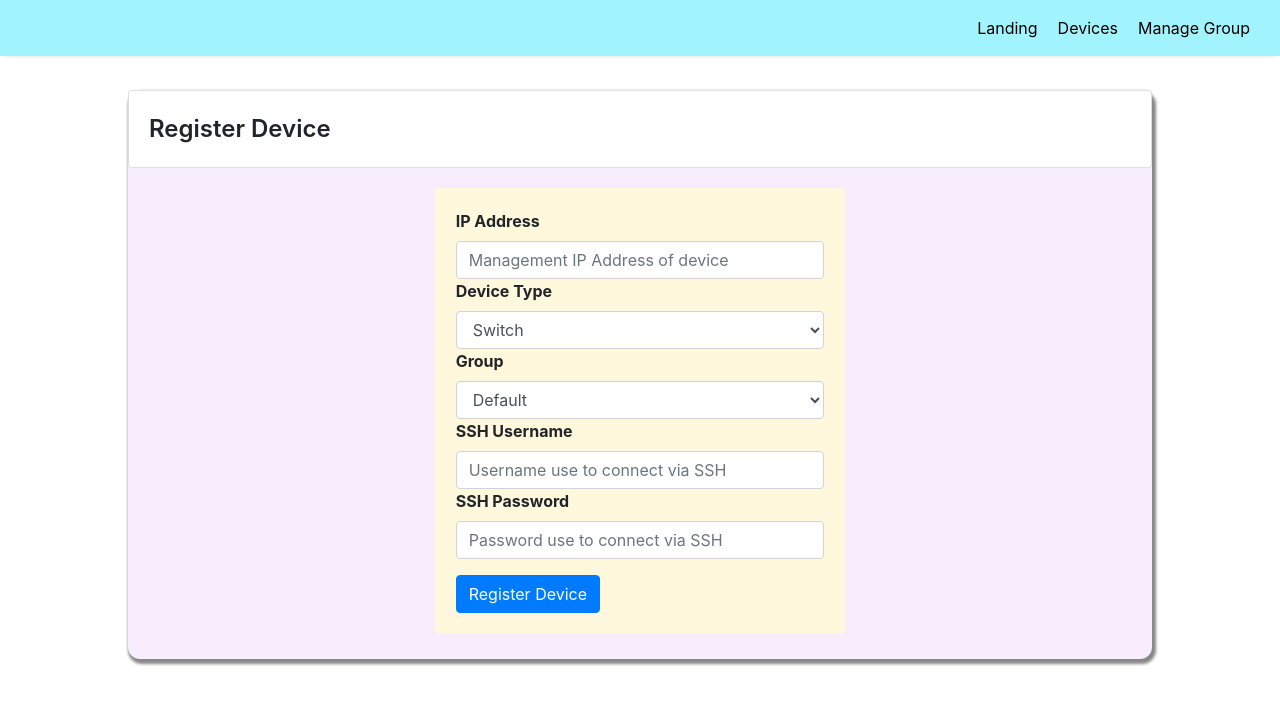
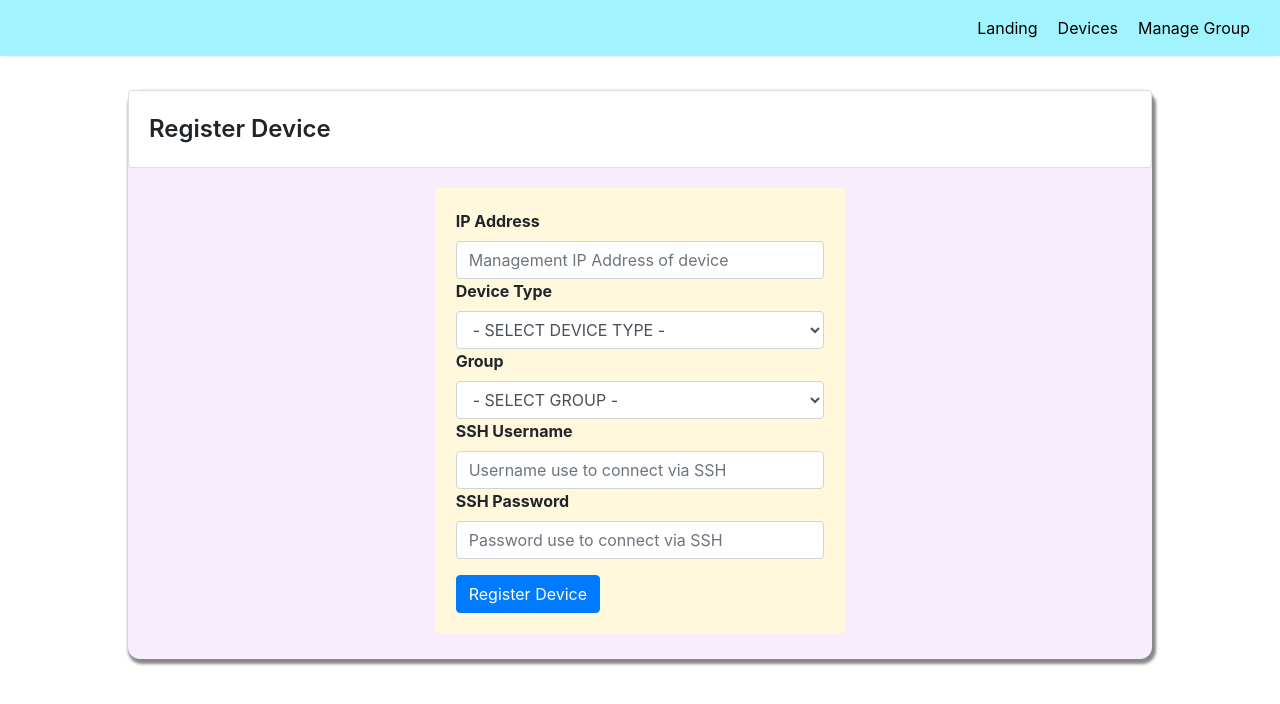
Before and after one commit to 158Alfetta/NPA-AS-1, a React (Create React App) app in the folder web/frontend/: page /registerdevice in a window 1280 px wide. Shown: the top 704 px of the page. Built offline with nearby package versions, Linux system fonts and the light colour scheme.

Commit message:
update form

```diff
--- a/web/frontend/src/components/DeviceDetail/DeviceDetail.js
+++ b/web/frontend/src/components/DeviceDetail/DeviceDetail.js
@@ -11,12 +11,16 @@ const DeviceDetail = () => {
         <Card>
           <Card.Header as="h4">Device Detail</Card.Header>
           <Card.Body>
-            <Card.Title>Hostname</Card.Title>
+            <Card.Title>Hostname </Card.Title>
             <Card.Text>
               <Row>
                 <Col>Device Type: </Col>
                 <Col>Group: </Col>
                 <Col>IP Address: </Col>
+                <Col></Col>
+              </Row>
+              <Row>
+                <Col><Card.Link href="#">Download VLAN Config</Card.Link></Col>
               </Row>
             </Card.Text>
             <Card.Footer
--- a/web/frontend/src/components/Devices/Devices.js
+++ b/web/frontend/src/components/Devices/Devices.js
@@ -19,7 +19,7 @@ const Devices = () => {
 
                     <div className="groupCard">
                         <Card>
-                            <Card.Body className="groupName">Group Name <span className="groupDesc">descitpntion</span></Card.Body>
+                            <Card.Body className="groupName">Group Name <span className="groupDesc">description</span></Card.Body>
                         </Card>
                         <section className="groupDisplayCard grid grid-col-3">
                             <Card className="deviceCard">
@@ -27,7 +27,6 @@ const Devices = () => {
                                     <Card.Title>Router: IP Address</Card.Title>
                                     <Card.Subtitle className="mb-2 text-muted">Hostname</Card.Subtitle>
                                     <Card.Link href="#">View Detail</Card.Link>
-                                    <Card.Link href="#">Download VLAN Config</Card.Link>
                                 </Card.Body>
                             </Card>
                         </section>
--- a/web/frontend/src/components/ManageGroups/ManageGroups.js
+++ b/web/frontend/src/components/ManageGroups/ManageGroups.js
@@ -1,7 +1,29 @@
 import "./managegroups.css";
 import { Card, Button, ListGroup, Form } from "react-bootstrap";
+import {useState} from 'react'
 
 const ManageGroups = () => {
+
+  const [groupData, setGroupData] = useState(
+    {'name': '', 'desc': ''}
+  )
+
+  function handleSubmit(event) {
+    event.preventDefault()
+    console.log(groupData)
+  }
+
+  function handleChangeName(event) {
+    event.preventDefault()
+    setGroupData({...groupData, name: event.target.value})
+  }
+
+  function handleChangeDesc(event) {
+    event.preventDefault()
+    setGroupData({...groupData, desc: event.target.value})
+  }
+
+
   return (
     <>
       <div className="mgnGroup-plane">
@@ -9,12 +31,12 @@ const ManageGroups = () => {
           Register Group
         </Card>
         <section className="regisGroup">
-          <Form>
+          <Form onSubmit={handleSubmit}>
             <Form.Group>
               <Form.Label><b>Name</b></Form.Label>
-              <Form.Control type="text" placeholder='"BRANCH 754, SOI SUKUMVIT 50"' />
+              <Form.Control type="name" placeholder='"BRANCH 754, SOI SUKUMVIT 50"' onChange={handleChangeName} value={groupData.name}/>
               <Form.Label><b>Description</b></Form.Label>
-              <Form.Control type="text" placeholder='"This branch including with 3 routers and 2 switches, both are cisco 2901"' />
+              <Form.Control type="desc" value={groupData.desc} onChange={handleChangeDesc} placeholder='"This branch including with 3 routers and 2 switches, both are cisco 2901"' />
             </Form.Group>
             <Button variant="primary" type="submit" >
               Create Group
--- a/web/frontend/src/components/RegisterDevice/RegisterDevice.js
+++ b/web/frontend/src/components/RegisterDevice/RegisterDevice.js
@@ -1,7 +1,27 @@
 import "./registerdevice.css";
-import { Card, Button, ListGroup, Form } from "react-bootstrap";
+import { Card, Button, Form } from "react-bootstrap";
+import {useState} from 'react'
+const RegisterDevice = () => {
 
-const RegisterDevice = () => {
+  const [deviceData, setDeviceData] = useState(
+    {'ip_address': '',
+    'type': '',
+    'group_id': '',
+    'username': '',
+    'password': ''}
+  )
+
+  const handleSubmit = (event) => {
+    event.preventDefault()
+    console.log(deviceData)
+  }
+
+  const handleChangeIPA = (e) => setDeviceData({...deviceData, ip_address: e.target.value})
+  const handleChangeType = (e) => setDeviceData({...deviceData, type: e.target.value})
+  const handleChangeGroup = (e) => setDeviceData({...deviceData, group_id: e.target.value})
+  const handleChangeUser = (e) => setDeviceData({...deviceData, username: e.target.value})
+  const handleChangePass = (e) => setDeviceData({...deviceData, password: e.target.value})
+
   return (
     <>
       <div className="regisDevice-plane">
@@ -9,7 +29,7 @@ const RegisterDevice = () => {
           Register Device
         </Card>
         <section className="regisDevice-form">
-          <Form>
+          <Form onSubmit={handleSubmit}>
             <Form.Group>
               <Form.Label>
                 <b>IP Address</b>
@@ -17,21 +37,23 @@ const RegisterDevice = () => {
               <Form.Control
                 type="ip_address"
                 placeholder="Management IP Address of device"
-
+                onChange = {handleChangeIPA}
+                value={deviceData.ip_address}
               />
               <Form.Label>
                 <b>Device Type</b>
               </Form.Label>
-              <Form.Control as="select" >
-                <option>Switch</option>
-                <option>Router</option>
+              <Form.Control as="select" onChange={handleChangeType} >
+                <option value="">- SELECT DEVICE TYPE - </option>
+                <option value="Switch">Switch</option>
+                <option value="Router">Router</option>
               </Form.Control>
               <Form.Label>
                 <b>Group</b>
               </Form.Label>
-              <Form.Control as="select" >
-                <option>Default</option>
-                <option>BRANCH 4</option>
+              <Form.Control as="select" onChange={handleChangeGroup}>
+                <option value="">- SELECT GROUP -</option>
+                <option value="BRANCH 4">BRANCH 4</option>
               </Form.Control>
               <Form.Label>
                 <b>SSH Username</b>
@@ -39,7 +61,7 @@ const RegisterDevice = () => {
               <Form.Control
                 type="username"
                 placeholder="Username use to connect via SSH"
-
+                onChange={handleChangeUser}
               />
               <Form.Label>
                 <b>SSH Password</b>
@@ -47,7 +69,7 @@ const RegisterDevice = () => {
               <Form.Control
                 type="password"
                 placeholder="Password use to connect via SSH"
-
+                onChange={handleChangePass}
               />
             </Form.Group>
             <Button variant="primary" type="submit">
```
